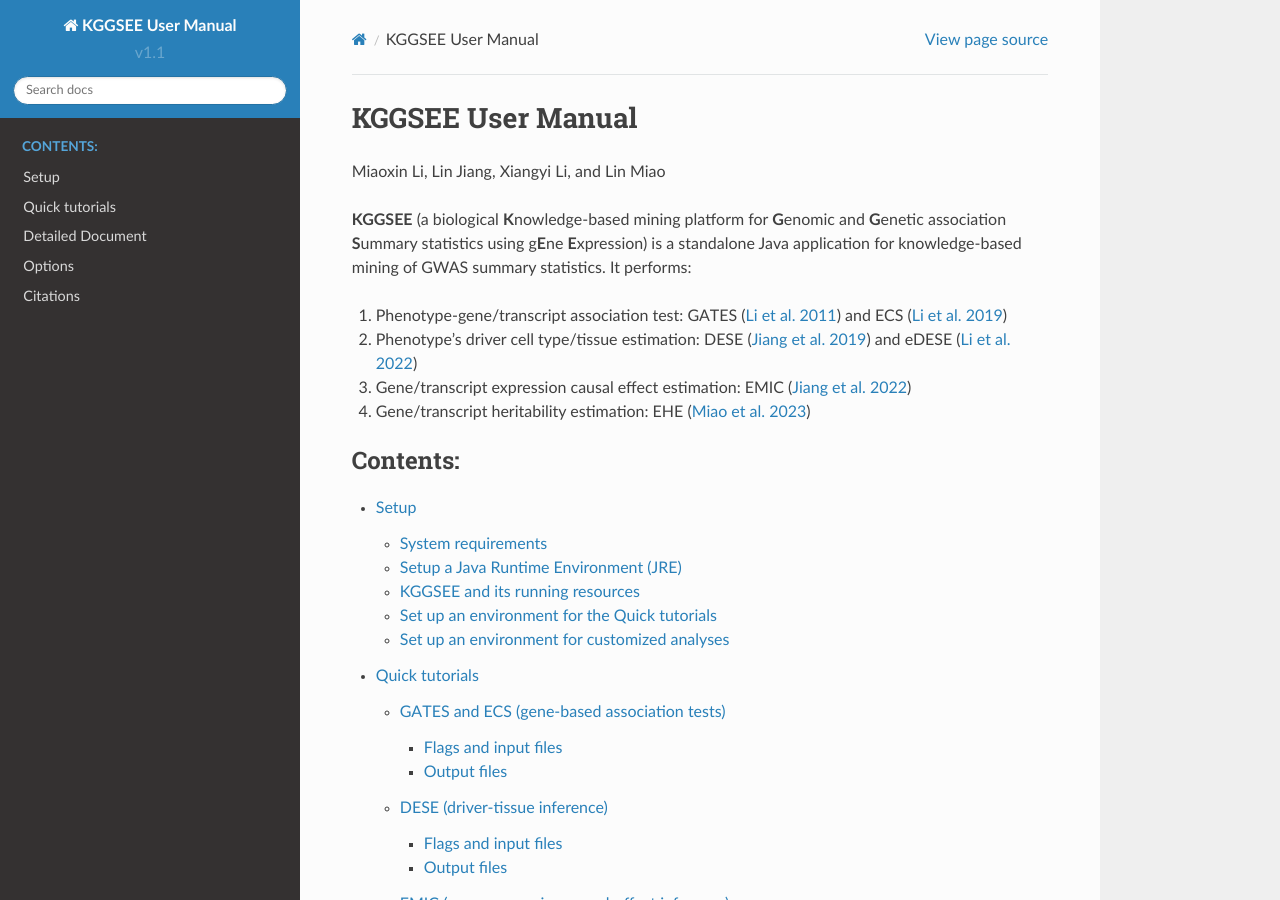
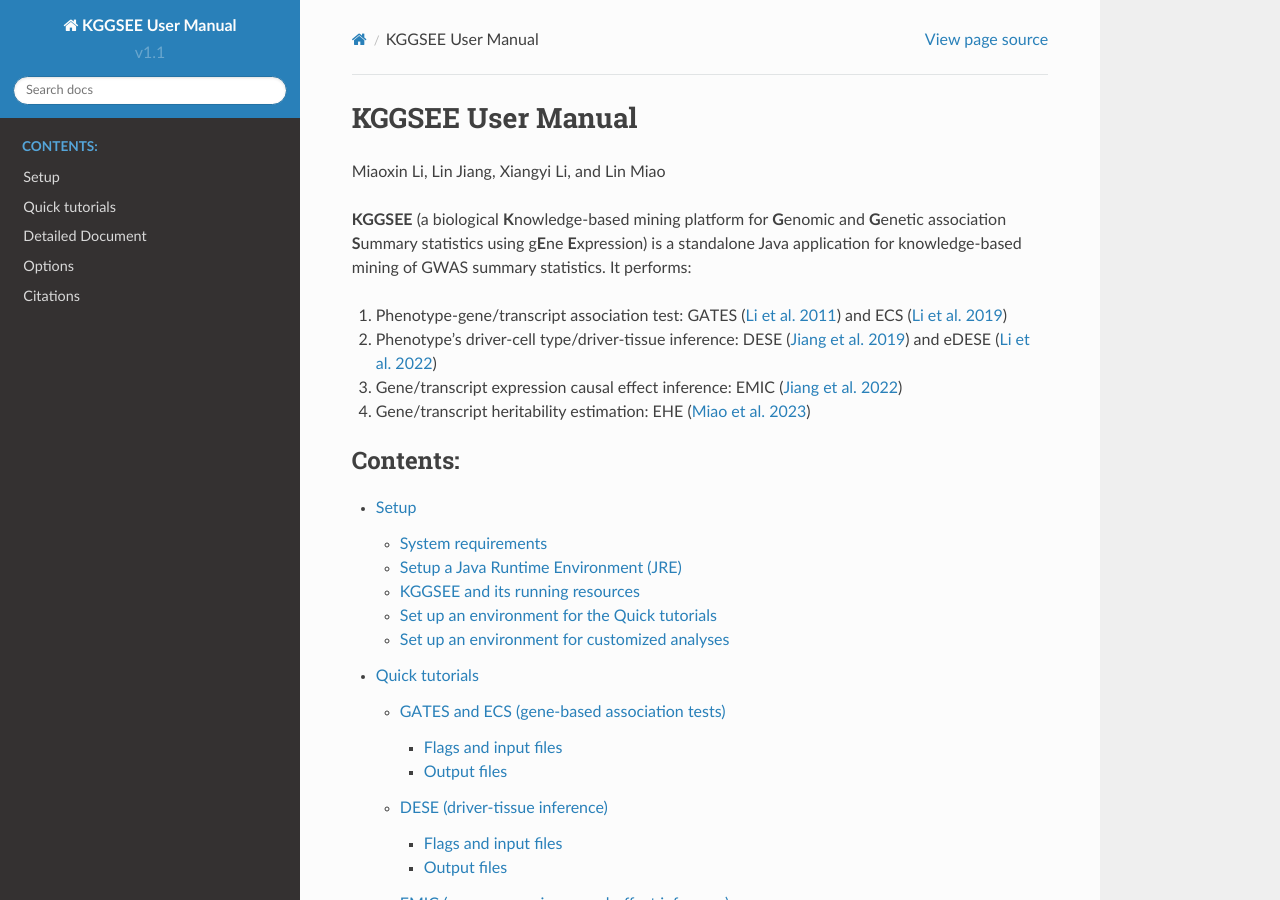
Before and after one commit to pmglab/KGGSEE, a Sphinx documentation site: the page built from doc/source/index.rst, in a window 1280 px wide and 900 px high. Built offline with Sphinx 7.4.7 and the Read the Docs theme 2.0.0, drawn with Linux system fonts in a browser that asks for light colours.

Commit message:
Update index.rst

```diff
--- a/doc/source/index.rst
+++ b/doc/source/index.rst
@@ -9,8 +9,8 @@ Miaoxin Li, Lin Jiang, Xiangyi Li, and Lin Miao
 **KGGSEE** (a biological **K**\ nowledge-based mining platform for **G**\ enomic and **G**\ enetic association **S**\ ummary statistics using g\ **E**\ ne **E**\ xpression) is a standalone Java application for knowledge-based mining of GWAS summary statistics. It performs:
 
 1. Phenotype-gene/transcript association test: GATES (`Li et al. 2011 <https://doi.org/10.1016/j.ajhg.2011.01.019>`_) and ECS (`Li et al. 2019 <https://doi.org/10.1093/bioinformatics/bty682>`_)
-2. Phenotype's driver cell type/tissue estimation: DESE (`Jiang et al. 2019 <https://doi.org/10.1186/s13059-019-1801-5>`_) and eDESE (`Li et al. 2022 <https://doi.org/10.7554/elife.70779>`_)
-3. Gene/transcript expression causal effect estimation: EMIC (`Jiang et al. 2022 <https://doi.org/10.1016/j.ajhg.2022.04.004>`_)
+2. Phenotype's driver-cell type/driver-tissue inference: DESE (`Jiang et al. 2019 <https://doi.org/10.1186/s13059-019-1801-5>`_) and eDESE (`Li et al. 2022 <https://doi.org/10.7554/elife.70779>`_)
+3. Gene/transcript expression causal effect inference: EMIC (`Jiang et al. 2022 <https://doi.org/10.1016/j.ajhg.2022.04.004>`_)
 4. Gene/transcript heritability estimation: EHE (`Miao et al. 2023 <https://doi.org/10.1016/j.ajhg.2023.08.006>`_)
 
 .. toctree::
```
